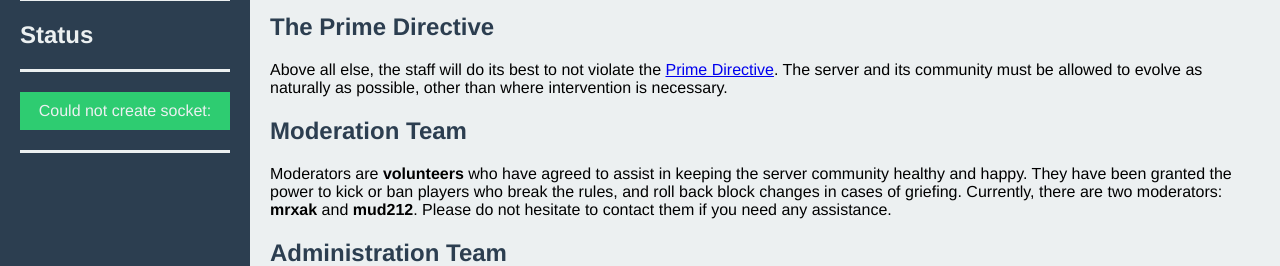
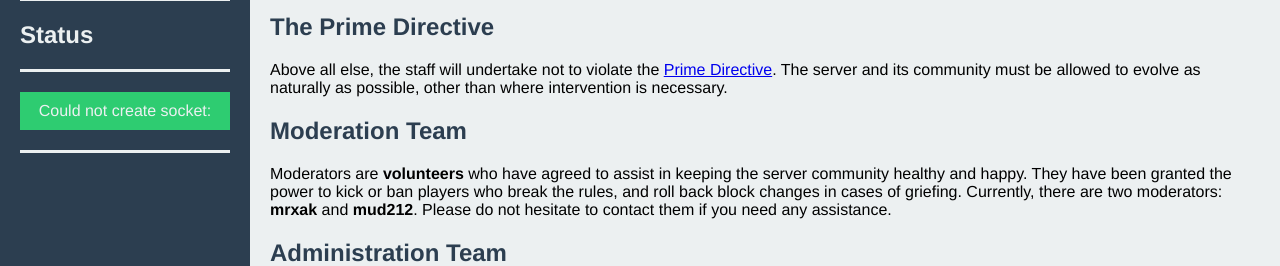
Before and after one commit to prophile/minecraft.nfreader.net, a PHP site: page / in a window 1280 px wide. Shown: the part 523-789 px from the top of the page. Run offline with PHP 8.4, Linux system fonts and the light colour scheme; data that the repository does not hold is empty; some libraries are stand-ins or nearby versions.

Commit message:
Reword the staff's commitment slightly
The word 'undertake' here signifies an acceptance of responsibility
more than the previous wording.

```diff
--- a/index.php
+++ b/index.php
@@ -30,7 +30,7 @@
           <h1>The Prime Directive</h1>
   </div>
 
-  <p>Above all else, the staff will do its best to not violate the <a href="http://en.wikipedia.org/wiki/Prime_Directive">Prime Directive</a>. The server and its community must be allowed to evolve as naturally as possible, other than where intervention is necessary.</p>
+  <p>Above all else, the staff will undertake not to violate the <a href="http://en.wikipedia.org/wiki/Prime_Directive">Prime Directive</a>. The server and its community must be allowed to evolve as naturally as possible, other than where intervention is necessary.</p>
 
     <div class="section-header" id="moderators">
           <h1>Moderation Team</h1>
```
